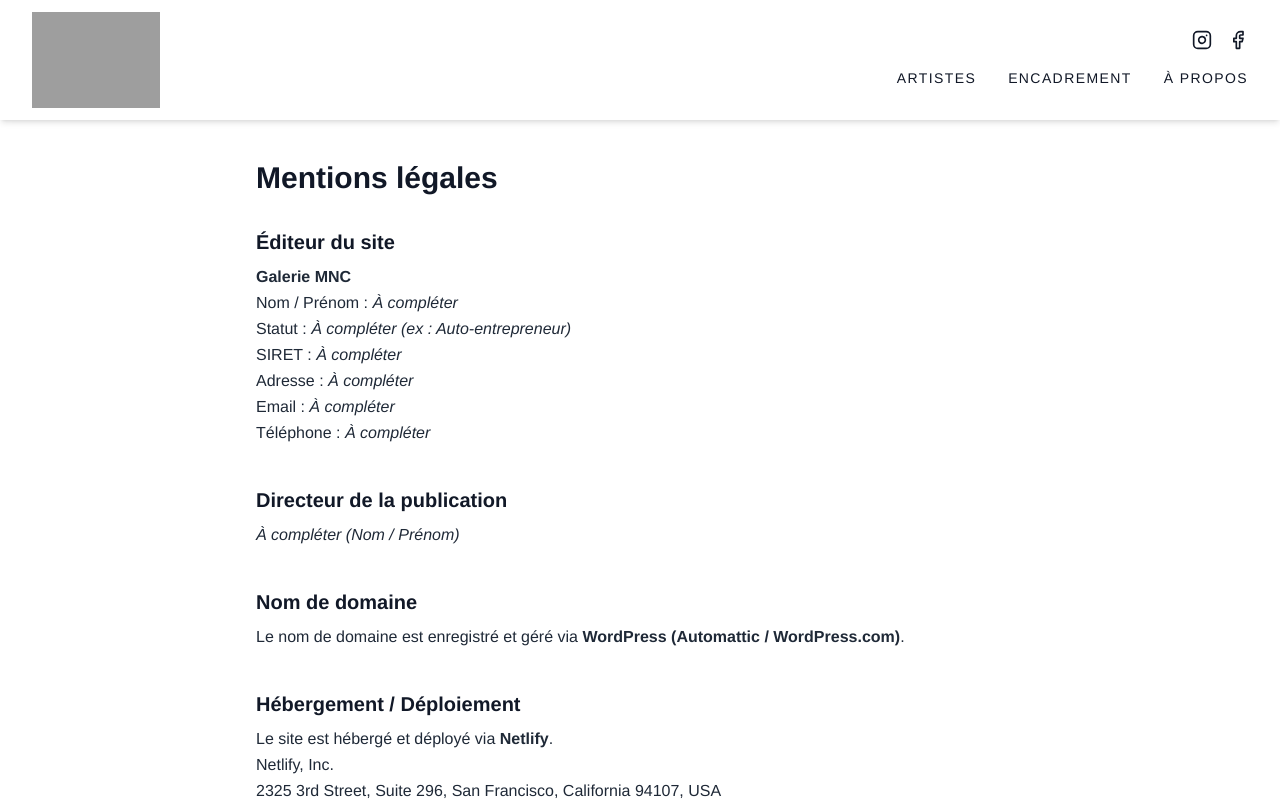
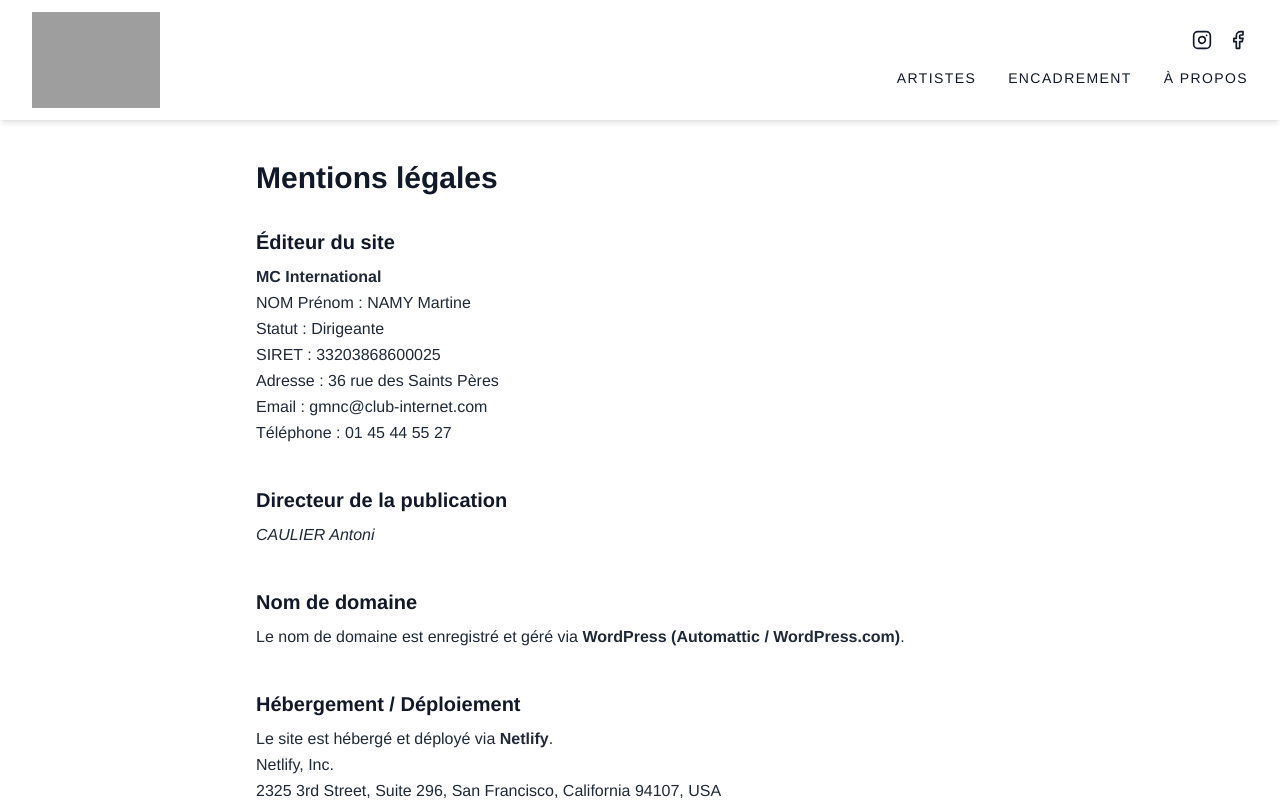
Before and after one commit to AzaDork/GalerieMNC, a React (Vite) app: page /mentions-legales in a window 1280 px wide. Shown: the top 800 px of the page. Built offline with nearby package versions, Linux system fonts and the light colour scheme; grey boxes are pictures that could not be loaded.

Commit message:
legal info

```diff
--- a/src/pages/LegalInformationPage.tsx
+++ b/src/pages/LegalInformationPage.tsx
@@ -16,26 +16,26 @@ const LegalInformationPage: React.FC = () => {
         <section className="space-y-2 mb-10">
           <h2 className="text-xl font-semibold">Éditeur du site</h2>
           <p className="text-gray-800 leading-relaxed">
-            <strong>Galerie MNC</strong>
+            <strong>MC International</strong>
             <br />
-            Nom / Prénom : <span className="italic">À compléter</span>
+            NOM Prénom : NAMY Martine
             <br />
-            Statut : <span className="italic">À compléter (ex : Auto-entrepreneur)</span>
+            Statut : Dirigeante
             <br />
-            SIRET : <span className="italic">À compléter</span>
+            SIRET : 33203868600025
             <br />
-            Adresse : <span className="italic">À compléter</span>
+            Adresse : 36 rue des Saints Pères
             <br />
-            Email : <span className="italic">À compléter</span>
+            Email : gmnc@club-internet.com
             <br />
-            Téléphone : <span className="italic">À compléter</span>
+            Téléphone : 01 45 44 55 27
           </p>
         </section>
 
         <section className="space-y-2 mb-10">
           <h2 className="text-xl font-semibold">Directeur de la publication</h2>
           <p className="text-gray-800 leading-relaxed">
-            <span className="italic">À compléter (Nom / Prénom)</span>
+            <span className="italic">CAULIER Antoni</span>
           </p>
         </section>
 
--- a/src/pages/PrivacyPolicyPage.tsx
+++ b/src/pages/PrivacyPolicyPage.tsx
@@ -24,9 +24,9 @@ const PrivacyPolicyPage: React.FC = () => {
           <p className="text-gray-800 leading-relaxed">
             Le responsable du traitement des données est :
             <br />
-            <strong>Galerie MNC</strong> — <span className="italic">À compléter (Nom / Prénom)</span>
+            <strong>MC International - NAMY Martine</strong>
             <br />
-            Email : <span className="italic">À compléter</span>
+            Email : gmnc@club-internet.com
           </p>
         </section>
 
@@ -138,7 +138,7 @@ const PrivacyPolicyPage: React.FC = () => {
             et de limitation du traitement.
           </p>
           <p className="text-gray-800 leading-relaxed">
-            Pour exercer vos droits, vous pouvez nous contacter à : <span className="italic">À compléter (email)</span>
+            Pour exercer vos droits, vous pouvez nous contacter à : gmnc@club-internet.com
           </p>
         </section>
 
@@ -150,7 +150,7 @@ const PrivacyPolicyPage: React.FC = () => {
             techniques.
           </p>
           <p className="text-gray-800 leading-relaxed">
-            Dernière mise à jour : <span className="italic">À compléter (ex : 16/12/2025)</span>
+            Dernière mise à jour : 18 décembre 2025
           </p>
         </section>
       </main>
```
